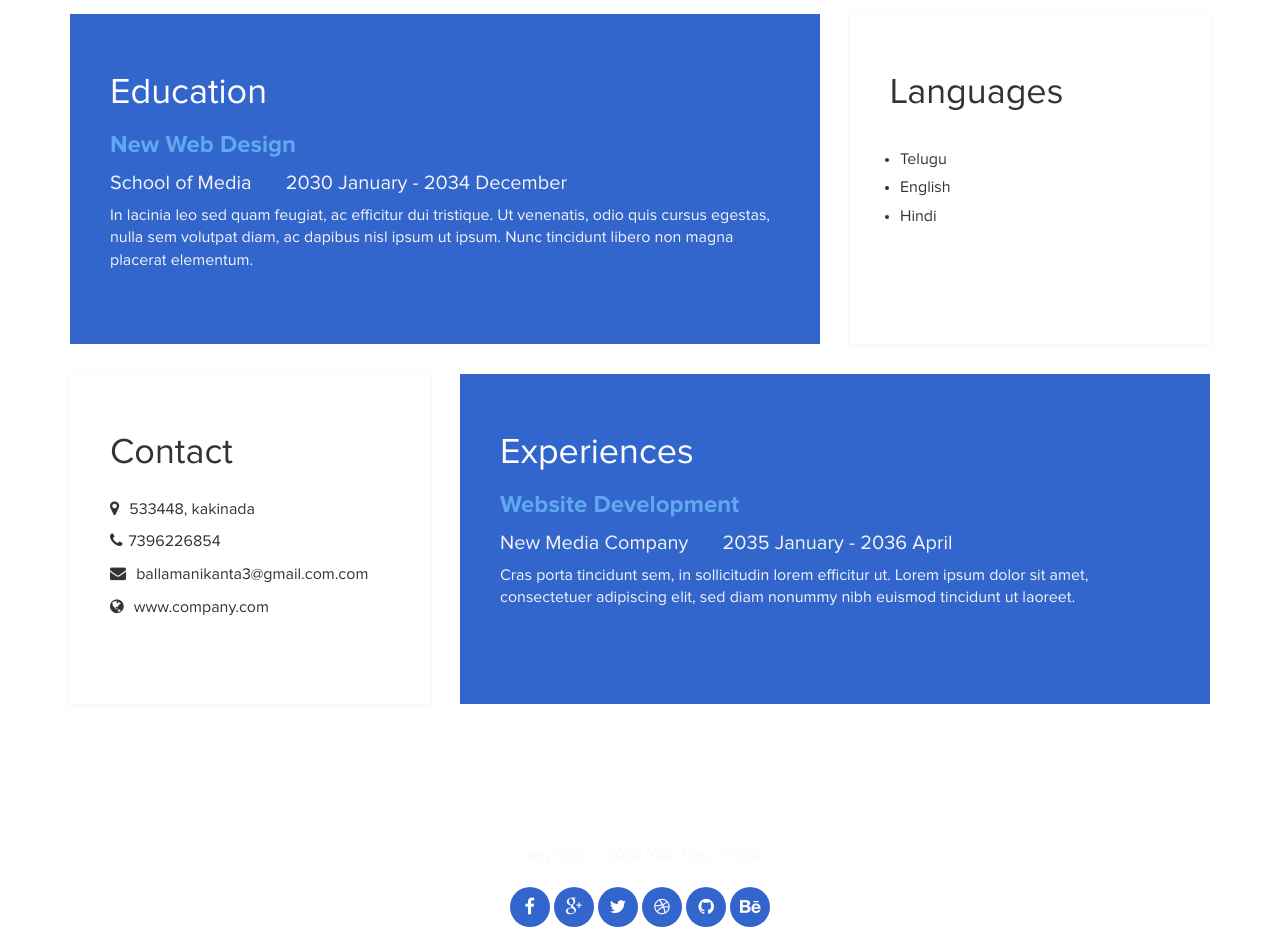
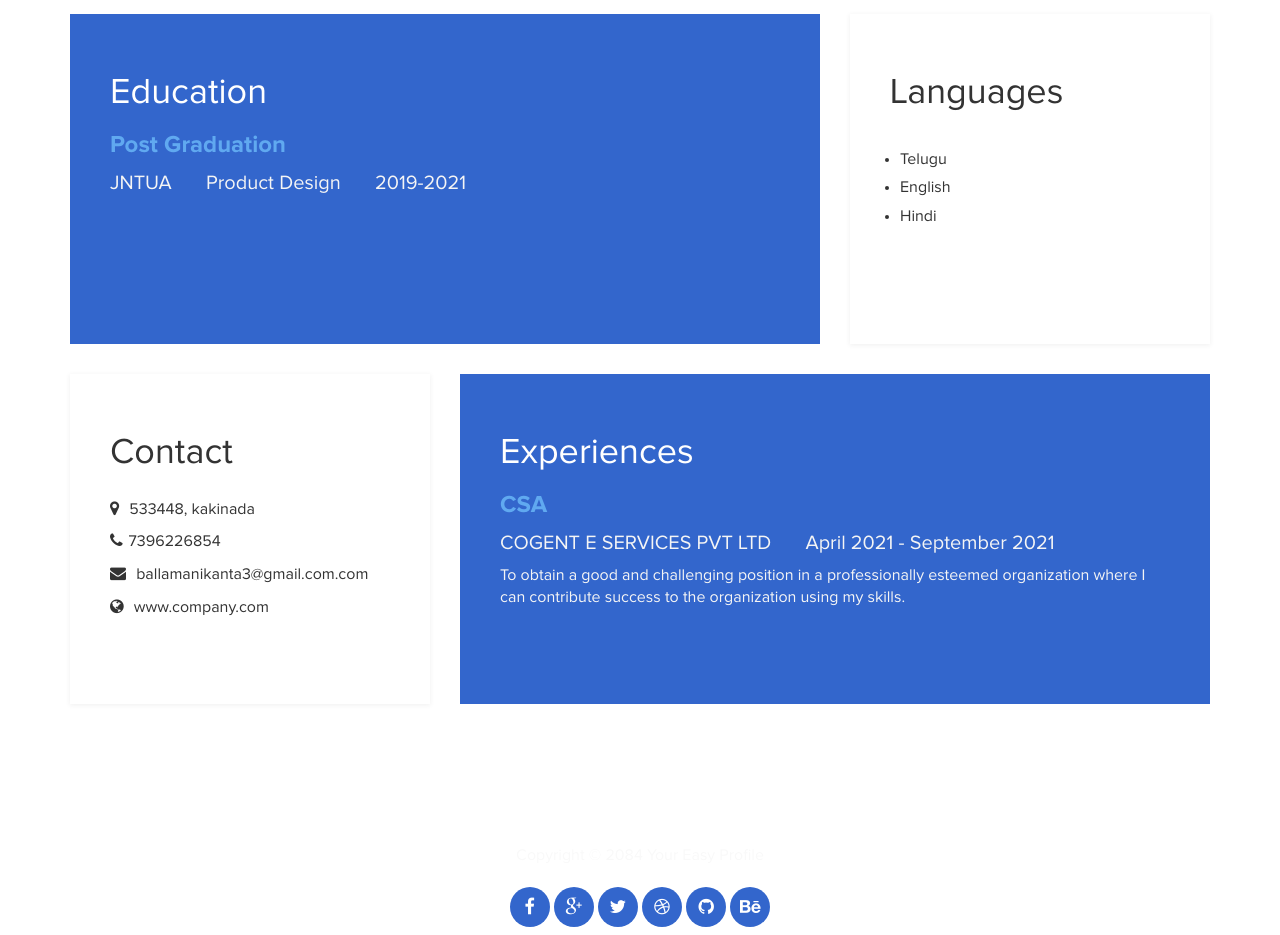
Before and after one commit to MANI3415/NEWRESUME, a plain HTML site: page index.html in a window 1280 px wide. Shown: the part 1000-1935 px from the top of the page. Drawn offline with Linux system fonts and the light colour scheme.

Commit message:
initial commit

```diff
--- a/index.html
+++ b/index.html
@@ -88,12 +88,12 @@ http://www.templatemo.com/tm-467-easy-profile
 			<div class="education">
 				<h2 class="white">Education</h2>
 					<div class="education-content">
-						<h4 class="education-title accent">New Web Design</h4>
+						<h4 class="education-title accent">Post Graduation</h4>
 							<div class="education-school">
-								<h5>School of Media</h5><span></span>
-								<h5>2030 January - 2034 December</h5>
+								<h5>JNTUA</h5><span></span>
+								<H5>Product Design<span></span></H5>
+								<h5>2019-2021</h5>
 							</div>
-						<p class="education-description">In lacinia leo sed quam feugiat, ac efficitur dui tristique. Ut venenatis, odio quis cursus egestas, nulla sem volutpat diam, ac dapibus nisl ipsum ut ipsum. Nunc tincidunt libero non magna placerat elementum.</p>
 					</div>
 			</div>
 		</div>
@@ -127,10 +127,11 @@ http://www.templatemo.com/tm-467-easy-profile
 			<div class="experience">
 				<h2 class="white">Experiences</h2>
 					<div class="experience-content">
-						<h4 class="experience-title accent">Website Development</h4>
-						<h5>New Media Company</h5><span></span>
-						<h5>2035 January - 2036 April</h5>
-						<p class="education-description">Cras porta tincidunt sem, in sollicitudin lorem efficitur ut. Lorem ipsum dolor sit amet, consectetuer adipiscing elit, sed diam nonummy nibh euismod tincidunt ut laoreet.</p>
+						<h4 class="experience-title accent">CSA</h4>
+						<h5>COGENT E SERVICES PVT LTD</h5><span></span>
+						<h5>April 2021 - September 2021</h5>
+						<p class="education-description">To obtain a good and challenging position in a professionally esteemed organization where I can contribute
+success to the organization using my skills.</p>
 					</div>
 			</div>
 		</div>
```
Also changed, not shown: images/man.jpeg (added), images/mani.jpg (added), images/one.jpg (added).
